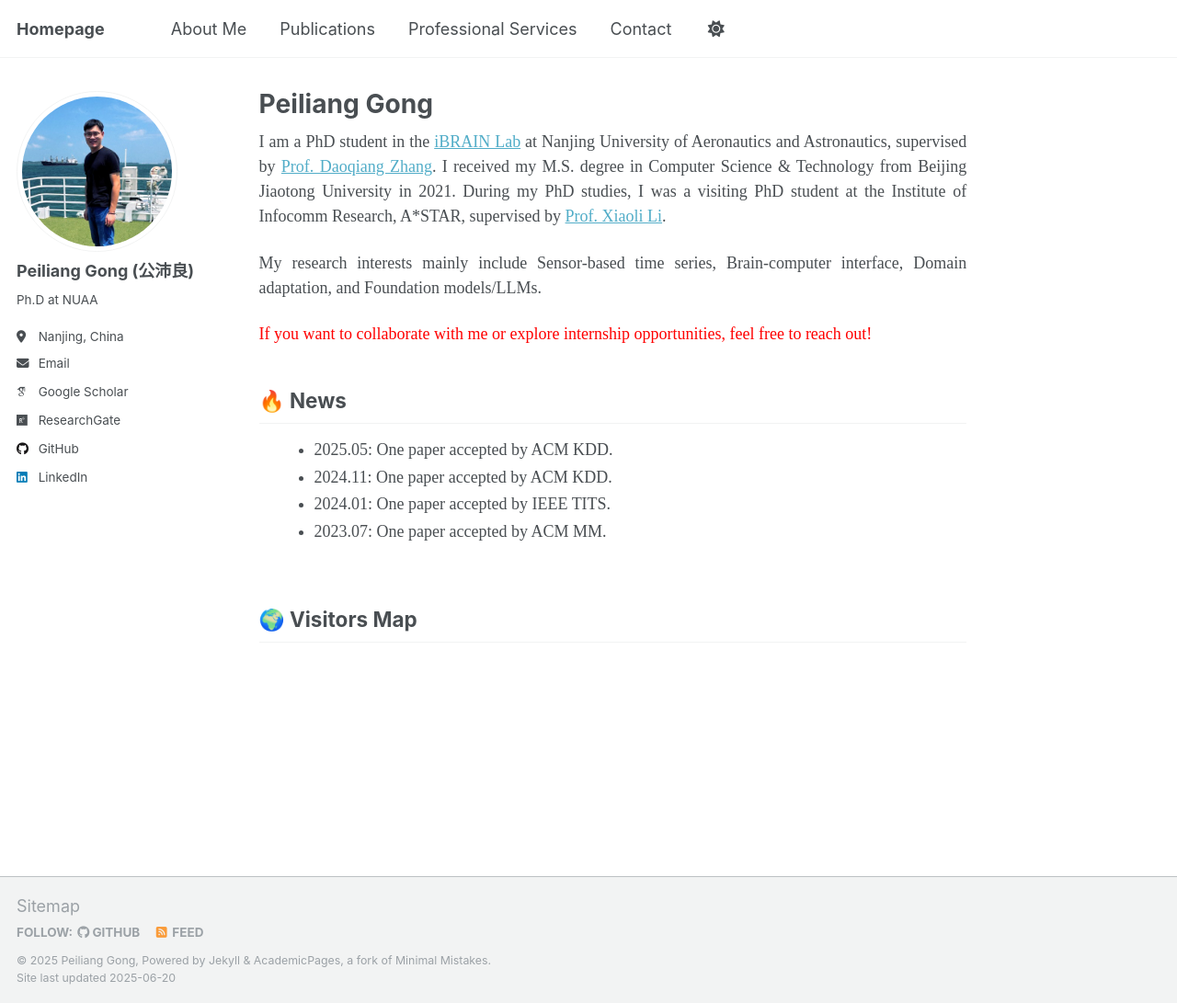
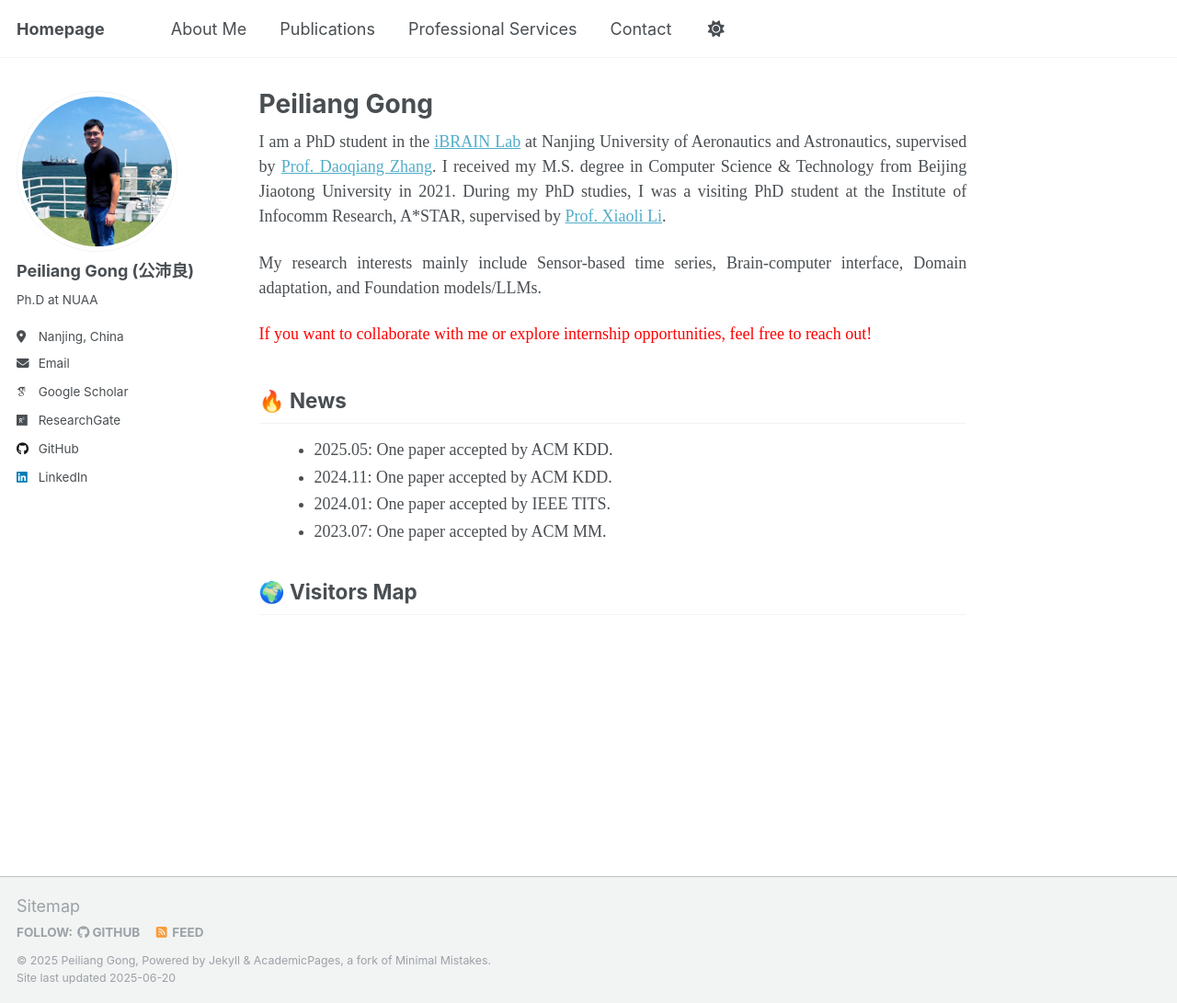
Before and after one commit to Tokenmw/Tokenmw.github.io, a Jekyll site: the page built from _pages/about.md, in a window 1280 px wide and 1091 px high. Shown: the whole window at 92% size. Built offline with Jekyll 4.4.1, drawn with Linux system fonts in a browser that asks for light colours; some web fonts are replaced; a script that is not in the unit is left out.

Commit message:
Update about.md

```diff
--- a/_pages/about.md
+++ b/_pages/about.md
@@ -28,7 +28,7 @@ If you want to collaborate with me or explore internship opportunities, feel fre
 {% include_relative news.md %}
 
 <!-- Visitor Map -->
-<div style="font-family: 'Times New Roman', serif; margin-top: -20px;">
+<div style="font-family: 'Times New Roman', serif; margin-top: -50px;">
 <h2>🌍 Visitors Map</h2>
 <div style="text-align: center; transform: scale(0.3); transform-origin: top center;">
 <script type="text/javascript" id="clstr_globe" src="//clustrmaps.com/globe.js?d=5st2g4bl81qeCCobOUfMInvv1O7ym540NlzpNwnL1-I"></script>
```
